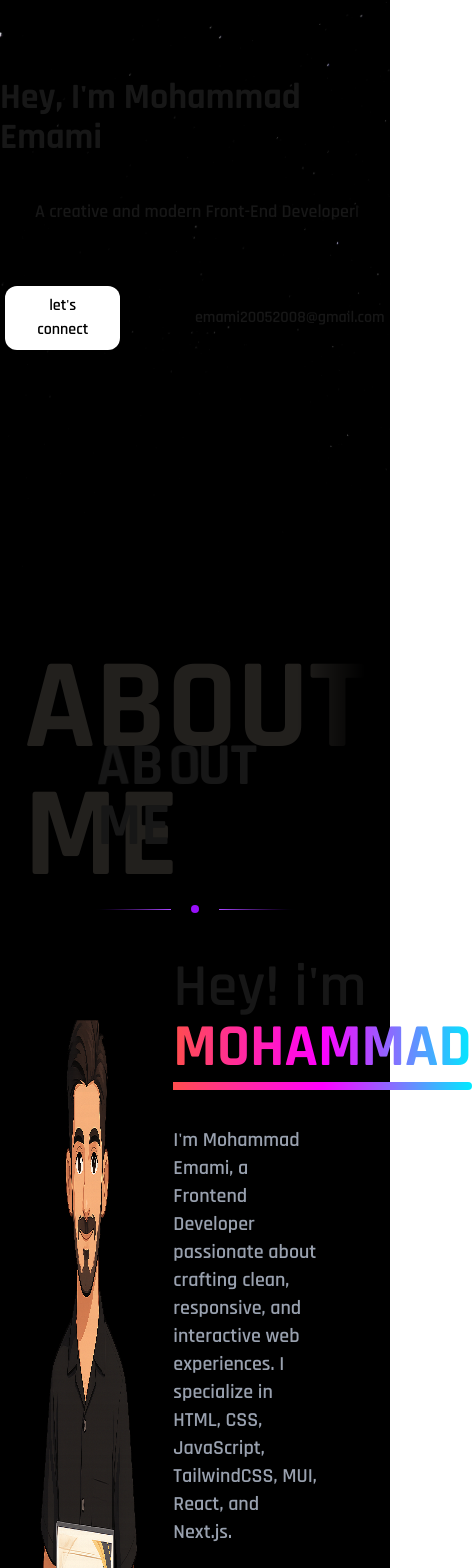
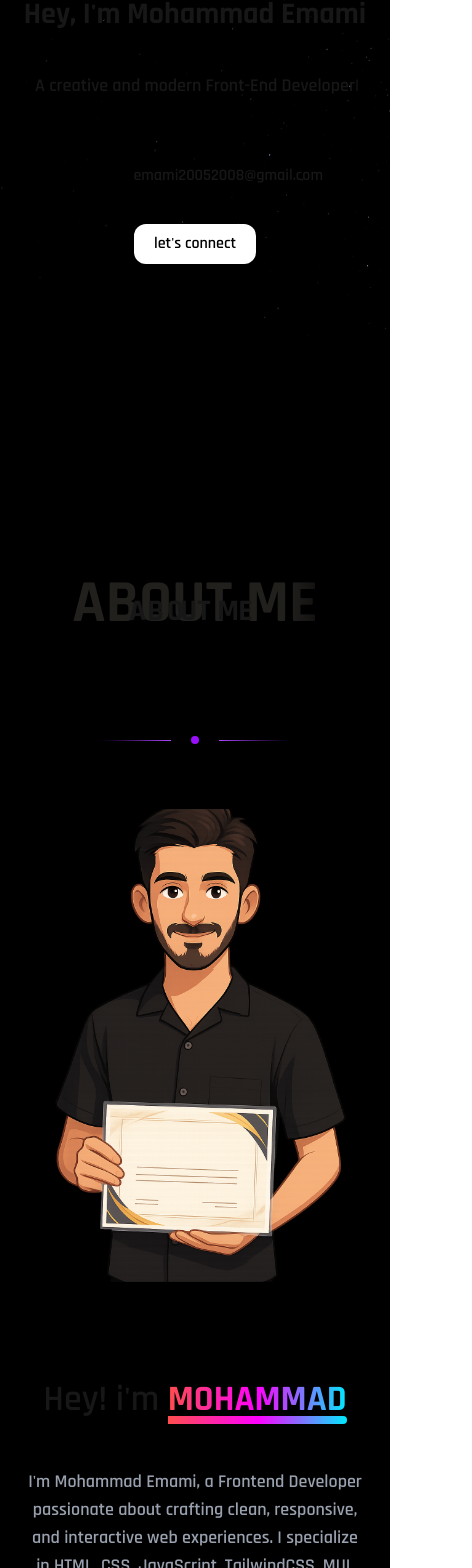
Before and after one commit to mohammademami2005/portfolio, a Next.js app: page / in a window 390 px wide. Shown: the part 198-1766 px from the top of the page, 472 px wide, since content can reach past the window. Built offline with nearby package versions, Linux system fonts and the light colour scheme; some icons are missing.

Commit message:
responsive sections

```diff
--- a/src/app/components/about/AboutLinks.tsx
+++ b/src/app/components/about/AboutLinks.tsx
@@ -1,6 +1,6 @@
 "use client";
 import { Instagram } from "iconsax-react";
-import React, { useEffect, useRef } from "react";
+import React, { useEffect, useRef, useState } from "react";
 import Linkedin from "./linkedintSvg";
 import GithubIcon from "./github";
 import Link from "next/link";
@@ -12,6 +12,7 @@ gsap.registerPlugin(ScrollTrigger);
 
 export default function AboutLinks() {
   const divRef = useRef<HTMLDivElement | null>(null);
+  const [isMobile, setIsmobile] = useState(false);
   useEffect(() => {
     if (typeof window === "undefined") return;
     if (!divRef.current) return;
@@ -27,9 +28,24 @@ export default function AboutLinks() {
       tl.to(link, { x: 25, opacity: 1 }, i * 0.3);
     });
 
-
     return () => {
       tl.kill();
+    };
+  }, []);
+
+  useEffect(() => {
+    const handleResize = () => {
+      if (window.innerWidth < 1024) {
+        setIsmobile(true);
+      } else {
+        setIsmobile(false);
+      }
+    };
+
+    window.addEventListener("resize", handleResize);
+    handleResize();
+    return () => {
+      window.removeEventListener("resize", handleResize);
     };
   }, []);
   const handleHover = (e: React.MouseEvent<HTMLAnchorElement>) => {
@@ -42,11 +58,10 @@ const handleHoverOut = (e: React.MouseEvent<HTMLAnchorElement>) => {
     gsap.to(target, { scale: 1, duration: 0.3, ease: "power2.out" });
   };
 
-
   return (
     <div
       ref={divRef}
-      className="flex justify-between items-center *:rounded-full *:bg-white/10 *:flex *:justify-center *:items-center *:w-16 *:h-16 w-[40%] "
+      className="flex justify-between items-center *:rounded-full *:bg-white/10 *:flex *:justify-center *:items-center *:w-12 *:h-12 *:mx-2 *:lg:w-16 *:lg:h-16 lg:w-[40%] "
     >
       <Link
         href="mailto:emami20052008@gmail.com"
@@ -59,7 +74,7 @@ const handleHoverOut = (e: React.MouseEvent<HTMLAnchorElement>) => {
           viewBox="0 0 24 24"
           strokeWidth={1.5}
           stroke="currentColor"
-          className="size-6"
+          className="size-4 lg:size-6"
         >
           <path
             strokeLinecap="round"
@@ -77,8 +92,8 @@ const handleHoverOut = (e: React.MouseEvent<HTMLAnchorElement>) => {
         <Image
           src={"/img/linkedin-logo-svgrepo-com.svg"}
           alt="linkedin"
-          width={30}
-          height={30}
+          width={isMobile ? 20 : 30}
+          height={isMobile ? 20 : 30}
         />
       </Link>
       <Link
@@ -87,7 +102,7 @@ const handleHoverOut = (e: React.MouseEvent<HTMLAnchorElement>) => {
         onMouseOver={handleHover}
         onMouseLeave={handleHoverOut}
       >
-        <Instagram size="32" color="#d9e3f0" />
+        <Instagram size={isMobile ? '24':'32'} color="#d9e3f0" />
       </Link>
       <Link
         target="_blank"
@@ -95,7 +110,7 @@ const handleHoverOut = (e: React.MouseEvent<HTMLAnchorElement>) => {
         onMouseOver={handleHover}
         onMouseLeave={handleHoverOut}
       >
-        <GithubIcon fill="#fff" width={"30px"} height={"30px"} />
+        <GithubIcon fill="#fff" width={ isMobile ?'20px' :"30px"} height={isMobile ? '20px':"30px"} />
       </Link>
     </div>
   );
--- a/src/app/components/about/about.tsx
+++ b/src/app/components/about/about.tsx
@@ -8,7 +8,7 @@ export default function About() {
   return (
     <section className="w-full h-[200vh]  about bg-black" id="about">
       <div className="w-full h-[30vh]  flex justify-center items-center relative">
-        <span className="capitalize text-9xl absolute top-1/2 left-1/2 transform -translate-1/2 z-0 text-stone-700 font-extrabold opacity-50">
+        <span className="capitalize w-[80%] lg:w-auto text-center  text-6xl lg:text-9xl absolute top-1/2 left-1/2 transform -translate-1/2 z-0 text-stone-700 font-extrabold opacity-50">
           ABOUT ME
           <span
             className="w-full h-full absolute top-0 left-0 "
@@ -21,7 +21,7 @@ export default function About() {
           <FlagText
             text="About me "
             charDelay={0.1}
-            className="text-6xl  font-bold absolute top-1/2 left-1/2 transform -translate-x-[50%] -translate-y-[30%]  capitalize *:text-shadow-zinc-950 z-10"
+            className="text-3xl lg:text-6xl  font-bold absolute top-1/2 left-1/2 transform -translate-x-[50%] -translate-y-[30%]  capitalize *:text-shadow-zinc-950 z-10"
           />
         </h2>
       </div>
@@ -34,36 +34,36 @@ export default function About() {
         <span className="w-20 h-px bg-linear-to-r from-purple-500 to-black"></span>
       </div>
 
-      <div className="w-full h-[150vh] flex justify-evenly items-start">
+      <div className="w-full h-[150vh] flex flex-wrap justify-evenly items-start">
         <AboutImg />
-        <div className="w-1/2 h-full  flex flex-col justify-start  gap-12 pt-[10%]">
-          <h3 className=" text-6xl">
+        <div className="w-full lg:w-1/2 h-full  flex flex-col *:text-center *:lg:text-start justify-start  gap-12 pt-[10%]">
+          <h3 className="text-4xl lg:text-6xl">
             Hey! i'm{" "}
             <strong className="h3bg">
               MOHAMMAD
               <TextSpan />
             </strong>
           </h3>
-          <p className="w-3/4 text-xl text-gray-400">
+          <p className="lg:w-3/4 text-lg lg:text-xl text-gray-400 px-[7%] lg:px-0 text-justify">
             I'm Mohammad Emami, a Frontend Developer passionate about crafting
             clean, responsive, and interactive web experiences. I specialize in
             HTML, CSS, JavaScript, TailwindCSS, MUI, React, and Next.js.
           </p>
-          <p className="w-3/4 text-xl text-gray-400">
+          <p className="lg:w-3/4 text-lg lg:text-xl text-gray-400 text-justify px-[7%] lg:px-0">
             I’m always exploring new techniques and pushing the boundaries of
             what’s possible on the web. Whether it’s building smooth animations,
             responsive layouts, or modern interfaces, I aim to create websites
             that feel fast, aesthetic, and alive.
           </p>
-          <div className="w-full h-50 flex flex-col justify-evenly items-start ">
+          <div className="w-full h-50 flex flex-col justify-evenly items-center lg:items-start ">
             <h4 className="text-3xl">connect with me</h4>
             <AboutLinks />
           </div>
-          <div className="bg-white backdrop-blur-2xl w-1/3 h-14 rounded-4xl">
+          <div className="bg-white backdrop-blur-2xl w-1/3 h-14 rounded-4xl mx-auto lg:mx-0">
             <a
               href="img/background1.jpg"
               download={"mohammademami-resumeh"}
-              className="flex justify-center items-center w-full h-full  transform transition-all duration-500  text-lg hover:text-xl cursor-pointer h3bg font-bold"
+              className="flex justify-center items-center w-full h-full  transform transition-all duration-500 text-sm lg:text-lg hover:text-xl cursor-pointer h3bg font-bold"
             >
               Download Resume
             </a>
--- a/src/app/components/about/aboutImg.tsx
+++ b/src/app/components/about/aboutImg.tsx
@@ -32,9 +32,9 @@ export default function AboutImg() {
     }
   }, []);
   return (
-    <figure className="w-1/3 h-[80%] " ref={imgRef}>
+    <figure className="lg:w-1/3 lg:h-[80%]" ref={imgRef}>
       <img
-        className="w-full h-full bg-contain"
+        className="lg:w-full lg:h-full  lg:bg-contain"
         src="/img/me2.png"
         alt=""
       />
--- a/src/app/components/contact/contact.tsx
+++ b/src/app/components/contact/contact.tsx
@@ -7,7 +7,7 @@ export default function Contact() {
   return (
     <section className="mt-[60vh] relative bg-[url(/img/background1.jpg)] border-b border-b-gray-600" id="contact">
       <div className="w-full h-[30vh]  flex justify-center items-center relative">
-        <span className="capitalize text-9xl absolute top-1/2 left-1/2 transform -translate-1/2 z-20 text-stone-300 font-extrabold opacity-50">
+        <span className="capitalize text-8xl lg:text-9xl absolute top-1/2 left-1/2 transform -translate-1/2 z-20 text-stone-300 font-extrabold opacity-50">
           CONTACT
           <span
             className="w-full h-full absolute top-0 left-0 z-20"
@@ -20,7 +20,7 @@ export default function Contact() {
           <FlagText
             text="Contact"
             charDelay={0.1}
-            className="text-6xl  font-bold absolute top-1/2 left-1/2 transform -translate-x-[50%] -translate-y-[30%]  capitalize *:text-shadow-zinc-950 z-10"
+            className="text-5xl lg:text-6xl  font-bold absolute top-1/2 left-1/2 transform -translate-x-[50%] -translate-y-[30%]  capitalize *:text-shadow-zinc-950 z-10"
           />
         </h2>
       </div>
--- a/src/app/components/contact/contactClient.tsx
+++ b/src/app/components/contact/contactClient.tsx
@@ -141,11 +141,11 @@ export default function ContactClient() {
       </figure>
       <div
         ref={containerRef}
-        className="w-full h-screen flex flex-wrap justify-center items-center "
+        className="w-full h-[200vh] lg:h-screen flex flex-wrap justify-center items-center "
       >
         <div
           ref={sec1Ref}
-          className="w-1/2 flex flex-col justify-start items-start *:text-start pl-[10%] gap-4"
+          className="w-full lg:w-1/2  flex flex-col justify-start items-start *:text-start pl-[10%] gap-4"
         >
           <h3 className="text-3xl font-bold selected-item">
             Let's work together
@@ -169,10 +169,10 @@ export default function ContactClient() {
           </a>
         </div>
         <div
-          className="w-1/2 h-screen flex justify-center items-center"
+          className="w-full lg:w-1/2 h-screen flex justify-center lg:items-center"
           ref={formRef}
         >
-          <form onSubmit={handleSubmit(onsubmit)} className="w-[80%] h-[80%] rounded-2xl border border-gray-400 flex flex-wrap p-[5%] bg-white/10 backdrop-blur-xs">
+          <form onSubmit={handleSubmit(onsubmit)} className="w-[90%] lg:w-[80%] h-[65%] lg:h-[80%] rounded-2xl border border-gray-400 flex flex-wrap p-[5%] bg-white/10 backdrop-blur-xs">
             <div className="w-1/2  flex flex-col justify-center items-center">
               <label
                 htmlFor=""
--- a/src/app/components/header.tsx
+++ b/src/app/components/header.tsx
@@ -100,7 +100,7 @@ export default function Header() {
                     : "lg:translate-y-0 opacity-0 lg:opacity-100"
                 }`}
               >
-                <button>{item.name}</button>
+                <button className="cursor-pointer">{item.name}</button>
               </li>
             );
           })}
--- a/src/app/components/home.tsx
+++ b/src/app/components/home.tsx
@@ -19,13 +19,13 @@ export default function Home() {
   const homeRef = useRef<HTMLDivElement | null>(null);
   const titleRef = useRef<HTMLHeadingElement | null>(null);
   const subTitleRef = useRef<HTMLParagraphElement | null>(null);
-  const btnRef = useRef<HTMLButtonElement | null>(null);
+  const btnRef = useRef<HTMLAnchorElement | null>(null);
   const copyBtnRef = useRef<HTMLButtonElement | null>(null);
   //   const imageRef = useRef<HTMLImageElement | null>(null);
 
   // gsap effects
   useEffect(() => {
-    setMounted(true)
+    setMounted(true);
     const ctx = gsap.context(() => {
       // text Animation
       gsap.fromTo(
@@ -120,42 +120,43 @@ export default function Home() {
 
   return (
     <section
-    id="home"
+      id="home"
       ref={homeRef}
-      className="w-full h-screen flex flex-col justify-center gap-10 items-center bg-[url(/img/background1.jpg)] bg-cover"
+      className="w-full h-[80vh] lg:h-screen flex flex-col justify-center gap-10 items-center bg-[url(/img/background1.jpg)] bg-cover "
     >
-      <h1
-        ref={titleRef}
-        className="text-4xl lg:text-6xl font-bold"
-
-      >
+      <h1 ref={titleRef} className="text-3xl lg:text-6xl font-bold">
         Hey, I'm Mohammad Emami
       </h1>
-      <p ref={subTitleRef} className="text-lg lg:text-2xl  opacity-80" style={{ whiteSpace: "pre" }}>
-        {mounted ?  displayText : text}
+      <p
+        ref={subTitleRef}
+        className="text-lg lg:text-2xl  opacity-80"
+        style={{ whiteSpace: "pre" }}
+      >
+        {mounted ? displayText : text}
         <span className="blinkingCursor">|</span>
       </p>
-      <div className="flex justify-between items-center  p-5 gap-8">
-        <button
+      <div className="flex flex-col lg:flex-row justify-between items-center  p-5 gap-8">
+        <a
+          href="#contact"
           ref={btnRef}
-          className="px-5 lg:px-6 py-2 lg:py-3 rounded-xl bg-white text-black font-semibold hover:opacity-80 transition-all cursor-pointer"
+          className="order-2 lg:order-0 px-5 lg:px-6 py-2 lg:py-3 rounded-xl  bg-white text-black font-semibold hover:text-xl transition-all cursor-pointer transform  duration-500"
         >
           let's connect
-        </button>
+        </a>
 
         {copied ? (
           <button
             ref={copyBtnRef}
-            className="flex justify-between items-center cursor-pointer w-64"
+            className="flex justify-between items-center cursor-pointer w-64 "
             onClick={handleCopy}
           >
             {" "}
-            <TickCircle size="32" color="#d9e3f0" /> copied to clipbourd{" "}
+            <TickCircle size="32" color="#7700ff" /> copied to clipbourd{" "}
           </button>
         ) : (
           <button
             ref={copyBtnRef}
-            className="flex justify-between items-center  cursor-pointer w-64"
+            className="flex justify-between items-center  cursor-pointer w-64 hover:text-purple-700 hover:font-bold transform transition-all duration-500"
             onClick={handleCopy}
           >
             {" "}
--- a/src/app/components/projects/projects.tsx
+++ b/src/app/components/projects/projects.tsx
@@ -6,7 +6,7 @@ export default function Projects() {
   return (
     <section className="bg-[url(/img/background1.jpg)] " id="projects">
       <div className="w-full h-[30vh]  flex justify-center items-center relative">
-        <span className="capitalize text-9xl absolute top-1/2 left-1/2 transform -translate-1/2 z-0 text-stone-700 font-extrabold opacity-50">
+        <span className="capitalize text-7xl lg:text-9xl absolute top-1/2 left-1/2 transform -translate-1/2 z-0 text-stone-700 font-extrabold opacity-50">
           PROJECTS
           <span
             className="w-full h-full absolute top-0 left-0 "
@@ -19,7 +19,7 @@ export default function Projects() {
           <FlagText
             text="Projects "
             charDelay={0.1}
-            className="text-5xl font-bold absolute top-1/2 left-1/2 transform -translate-x-[50%] -translate-y-[30%]  capitalize *:text-shadow-zinc-950 z-10"
+            className="text-4xl lg:text-5xl font-bold absolute top-1/2 left-1/2 transform -translate-x-[50%] -translate-y-[30%]  capitalize *:text-shadow-zinc-950 z-10"
           />
         </h2>
       </div>
--- a/src/app/components/projects/projectsClient.tsx
+++ b/src/app/components/projects/projectsClient.tsx
@@ -347,7 +347,7 @@ export default function ShowProjects() {
   return (
     <div className="flex w-full h-full flex-wrap justify-center gap-7 pt-[10%] ">
       {/* projects  */}
-      <div className="w-6/12 h-[400vh]  flex flex-col justify-start gap-52  ">
+      <div className="w-full lg:w-6/12 h-[400vh]  flex flex-col justify-start gap-52  ">
         {data.map((section, i) => (
           <Link
             id={section.id}
@@ -394,7 +394,7 @@ export default function ShowProjects() {
         </Link>
       </div>
       {/* sidebar  */}
-      <div className="w-[38%]  h-screen sticky top-14 flex flex-col justify-start gap-3 pl-[3%] py-5">
+      <div className="w-full lg:w-[38%]  h-screen sticky top-14 flex flex-col justify-start gap-3 pl-[3%] py-5">
         <h4
           ref={sectionNameRef}
           className="text-2xl flex justify-start gap-5  items-center"
--- a/src/app/components/skills/SkilImg.tsx
+++ b/src/app/components/skills/SkilImg.tsx
@@ -131,16 +131,16 @@ export default function SkillClient() {
 
   return (
     <div ref={targetRef} className="flex flex-col justify-between items-center">
-      <div className="w-2/3 h-[79vh]  flex  justify-center items-center">
+      <div className="w-full lg:w-2/3 lg:h-[89vh]  flex  justify-center items-start lg:items-center pt-5">
         <div
           ref={containerRef}
-          className=" flex flex-wrap w-[80%] h-[50%] justify-center gap-6"
+          className=" flex flex-wrap w-full lg:w-[80%] h-[50vh]  lg:h-full justify-center gap-3 lg:gap-6"
         >
           {data.map((item, i) => {
             return (
               <div
                 key={i}
-                className="skill-item flex p-3  justify-center items-center gap-5 bg-white/10 backdrop-blur-sm rounded-2xl  group transform transition-all duration-300 hover:scale-110 hover:bg-white/15 hover:rotate-6 px-5 py-2.5 border border-gray-300 text-gray-200"
+                className="skill-item flex h-10  lg:h-14 px-5 justify-center items-center text-xs lg:text-lg gap-2 lg:gap-5 bg-white/10 backdrop-blur-sm rounded-2xl  group transform transition-all duration-300 hover:scale-110 hover:bg-white/15 hover:rotate-6  border border-gray-300 text-gray-200"
               >
                 <Image
                   className="group-hover:rotate-360 transform transition-all duration-700"
```
Lines whose indentation alone changed are shown as unchanged.
